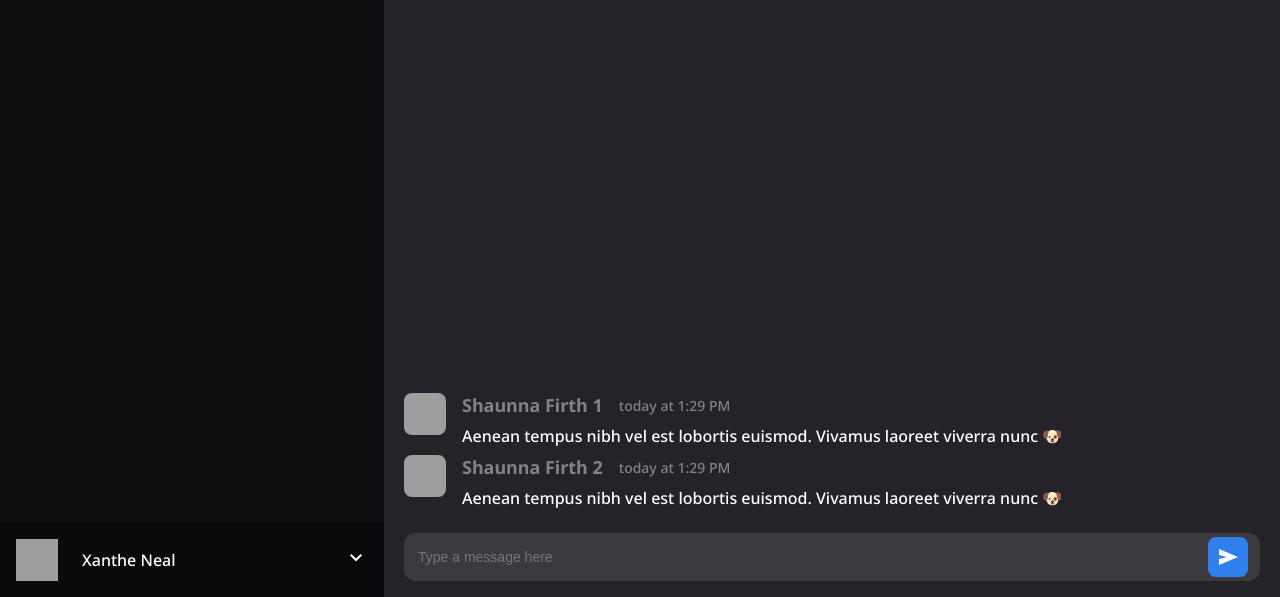
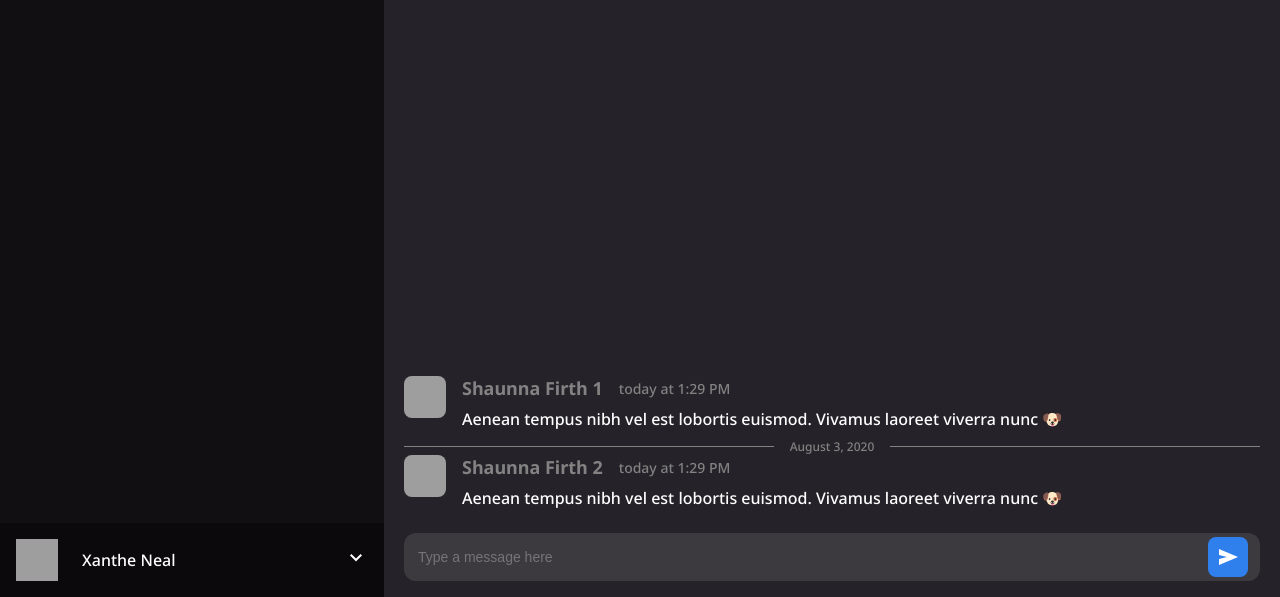
Before and after one commit to MiguelHG2351/chat-group-template, a plain HTML site: page index.html in a window 1280 px wide. Shown: the part 203-800 px from the top of the page. Drawn offline with Linux system fonts and the light colour scheme; grey boxes are pictures that could not be loaded.

Commit message:
refactor: messages section refactor

```diff
--- a/index.html
+++ b/index.html
@@ -109,7 +109,8 @@
           </button>
           <h1 class="channel-name">Front-End Developer</h1>
         </header>
-        <section class="messages">
+        <section class="messages-control">
+          <div class="messages">
             <div class="message">
               <picture class="message-picture">
                 <img
@@ -130,6 +131,11 @@
                 </p>
               </div>
             </div>
+            <div class="split-time">
+              <div class="left-line"></div>
+              <span>August 3, 2020</span>
+              <div class="right-line"></div>
+            </div>
             <div class="message">
               <picture class="message-picture">
                 <img
@@ -148,6 +154,7 @@
                   Aenean tempus nibh vel est lobortis euismod. Vivamus laoreet
                   viverra nunc 🐶
                 </p>
+              </div>
             </div>
           </div>
           <form class="form-message">
--- a/style.css
+++ b/style.css
@@ -189,11 +189,29 @@ body {
     text-transform: uppercase;
 }
 
-.messages {
+.messages-control {
     display: flex;
     flex-direction: column;
     justify-content: flex-end;
     padding: 0 1.25rem;
+}
+
+.split-time {
+    display: flex;
+    align-items: center;
+    justify-content: center;
+    gap: 0 1rem;
+}
+
+.left-line, .right-line {
+    flex: 1;
+    height: 1px;
+    background-color: var(--gray);
+}
+
+.split-time span {
+    color: var(--gray);
+    font-size: .75rem;
 }
 
 .message {
```
Lines whose indentation alone changed are shown as unchanged.
